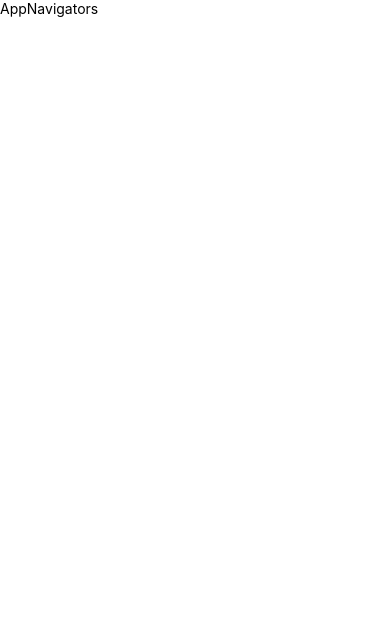
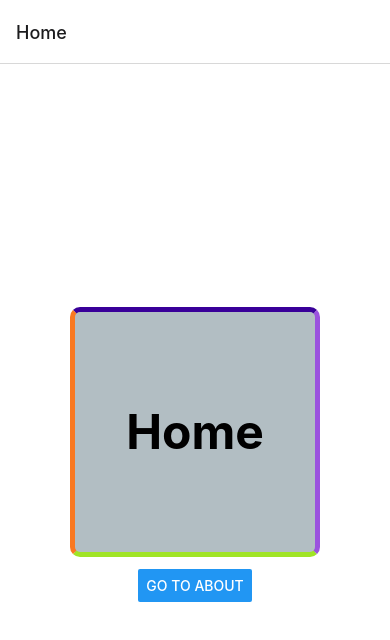
Before and after one commit to awais882s/MySecondApp, a React Native app: screen /Home in a window 390 px wide. Shown: the top 640 px of the page. Built offline with nearby package versions, Linux system fonts and the light colour scheme.

Commit message:
navigations

```diff
--- a/package.json
+++ b/package.json
@@ -11,6 +11,7 @@
   },
   "dependencies": {
     "@react-navigation/native": "^6.0.11",
+    "@react-navigation/native-stack": "^6.7.0",
     "react": "18.0.0",
     "react-native": "0.69.3",
     "react-native-safe-area-context": "^4.3.1",
--- a/src/navigations/AppNavigators.js
+++ b/src/navigations/AppNavigators.js
@@ -1,10 +1,15 @@
 import React from 'react'
-import { View, Text } from 'react-native'
+import { NavigationContainer } from '@react-navigation/native'
+import { createNativeStackNavigator } from '@react-navigation/native-stack';
+import Home from "../screens/Frontend/Home"
+const Stack = createNativeStackNavigator();
 
 export default function AppNavigators() {
     return (
-        <View>
-            <Text>AppNavigators</Text>
-        </View>
+        <NavigationContainer>
+            <Stack.Navigator>
+                <Stack.Screen name="Home" component={Home} />
+            </Stack.Navigator>
+        </NavigationContainer>
     )
 }
--- a/src/screens/Frontend/Home.js
+++ b/src/screens/Frontend/Home.js
@@ -8,7 +8,7 @@
                 <Text style={styles.h1}>Home</Text>
             </View>
             <View style={styles.button}>
-                <Button title='Go To About ' onPress={() => { (alert("Working")) }} />
+                <Button title='Go To About' onPress={() => { (alert("Working")) }} />
             </View>
         </View>
     )
```
Also changed, not shown: 1 other file (tests, documents, lock files or other folders).
